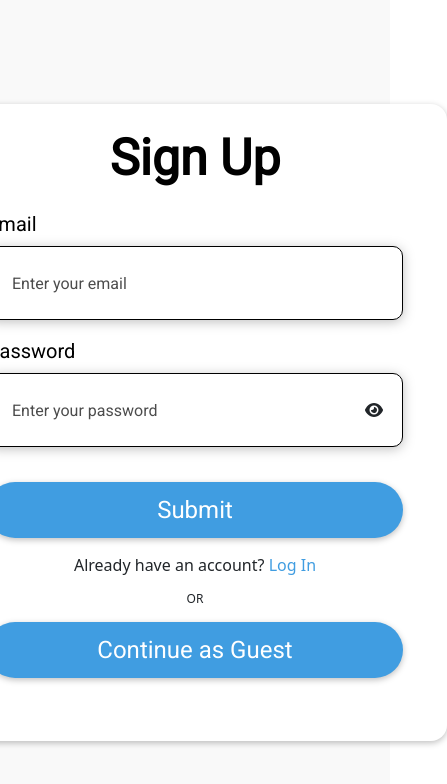
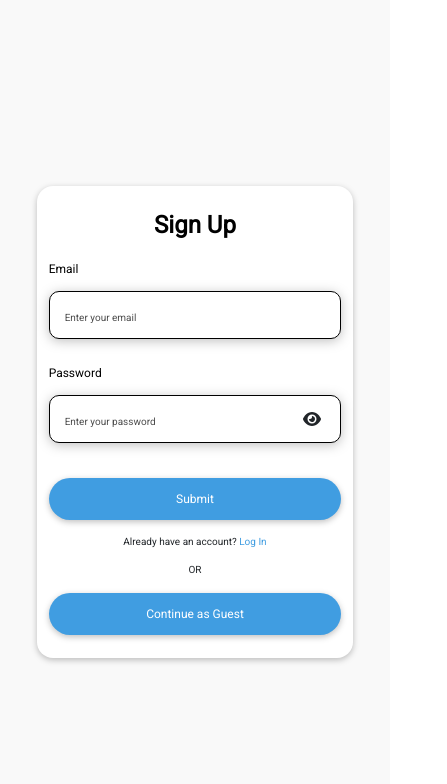
Before and after one commit to kammanz/movie-finder-app, a React (Create React App) app: page / in a window 390 px wide. Shown: the top 784 px of the page, 447 px wide, since content can reach past the window. Built offline with nearby package versions, Linux system fonts and the light colour scheme; no server answers.

Commit message:
feat(form.tsx): add styling

```diff
--- a/src/components/form/index.module.css
+++ b/src/components/form/index.module.css
@@ -1,7 +1,6 @@
 .container {
   display: flex;
   flex-direction: column;
-  min-width: 504px;
   padding: 25px 44px 63px 44px;
   background-color: var(--white);
   box-shadow: 0px 2px 6px rgba(0, 0, 0, 0.25);
@@ -26,14 +25,14 @@ label {
   font-weight: 500;
   font-size: 20px;
   line-height: 23px;
-  color: #000000;
+  color: var(--black);
 }
 
 .input {
   width: 100%;
   box-sizing: border-box;
   padding: 24px;
-  border: 1px solid #000000;
+  border: 1px solid var(--black);
   filter: drop-shadow(0px 2px 6px rgba(0, 0, 0, 0.25));
   border-radius: 10px;
 }
@@ -79,7 +78,7 @@ font-style: normal;
 font-weight: 500;
 font-size: 24px;
 line-height: 28px;
-color: #FFFFFF;
+color: var(--white);
 box-shadow: 0px 2px 6px rgba(0, 0, 0, 0.25);
 border-radius: 30px;
 
@@ -102,7 +101,55 @@ border-radius: 30px;
   margin-bottom: 15px;
 }
 
+.navContainer p {
+  font-size: 10px;
+  font-family: 'Roboto';
+}
+
 .error {
   margin: 10px 0 0 0;
   color: var(--error);
 }
+
+@media screen and (max-width:767px) {
+  .container {
+    padding: 10px 12px 23px;
+  }
+
+  .title {
+    margin-bottom: 0;
+    font-size: 24px;
+  }
+
+  label {
+    font-size: 12px;
+    font-weight: medium;
+  }
+
+  .input {
+    padding: 11px 15px;
+  }
+
+  .input::placeholder{
+    font-family: 'Roboto';
+    font-style: normal;
+    font-weight: 400;
+    font-size: 10px;
+    line-height: 19px;
+  }
+
+  .submitButton, .guestButton {
+    padding: 7px 78px;
+    font-size: 12px;
+    font-weight: medium;
+  }
+
+  .navContainer p {
+    font-size: 10px;
+  }
+
+  .error {
+    font-size: 10px;
+    margin-bottom: 5px;
+  }
+}
--- a/src/components/form/index.tsx
+++ b/src/components/form/index.tsx
@@ -127,13 +127,18 @@ const Form = ({ isSignup }: { isSignup: isSignup }) => {
         </button>
         {firebaseError && <p className={styles.error}>{firebaseError}</p>}
         <div className={styles.linkContainer}>
-          <div>
-            {question}{' '}
-            <span>
-              <Link to={path}>{cta}</Link>
-            </span>
+          <div className={styles.navContainer}>
+            <p>
+              {question}{' '}
+              <span>
+                <Link to={path}>{cta}</Link>
+              </span>
+              <br />
+              <br />
+              OR
+            </p>
           </div>
-          <p>OR</p>
+
           <button onClick={submitGuest} className={styles.guestButton}>
             Continue as Guest
           </button>
```
